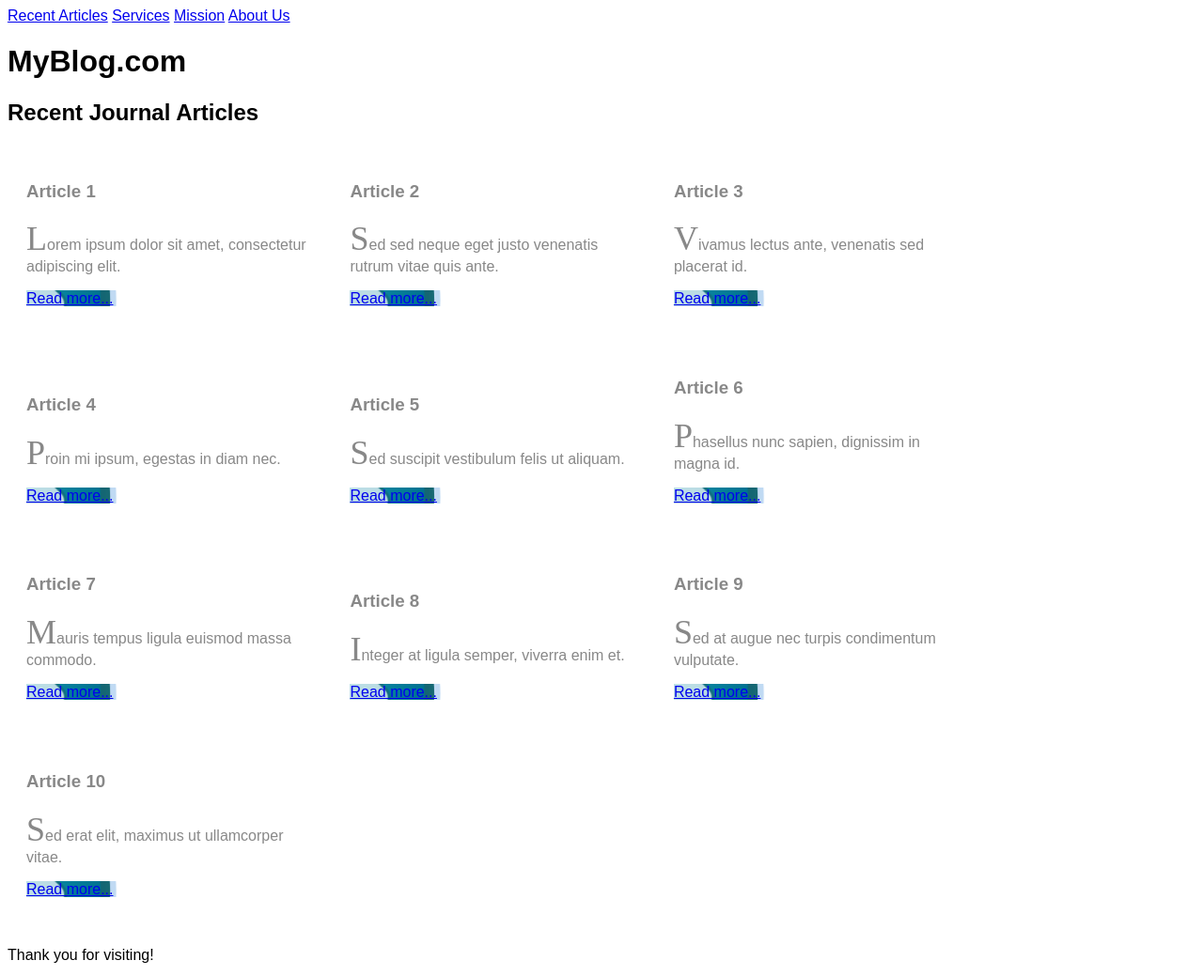
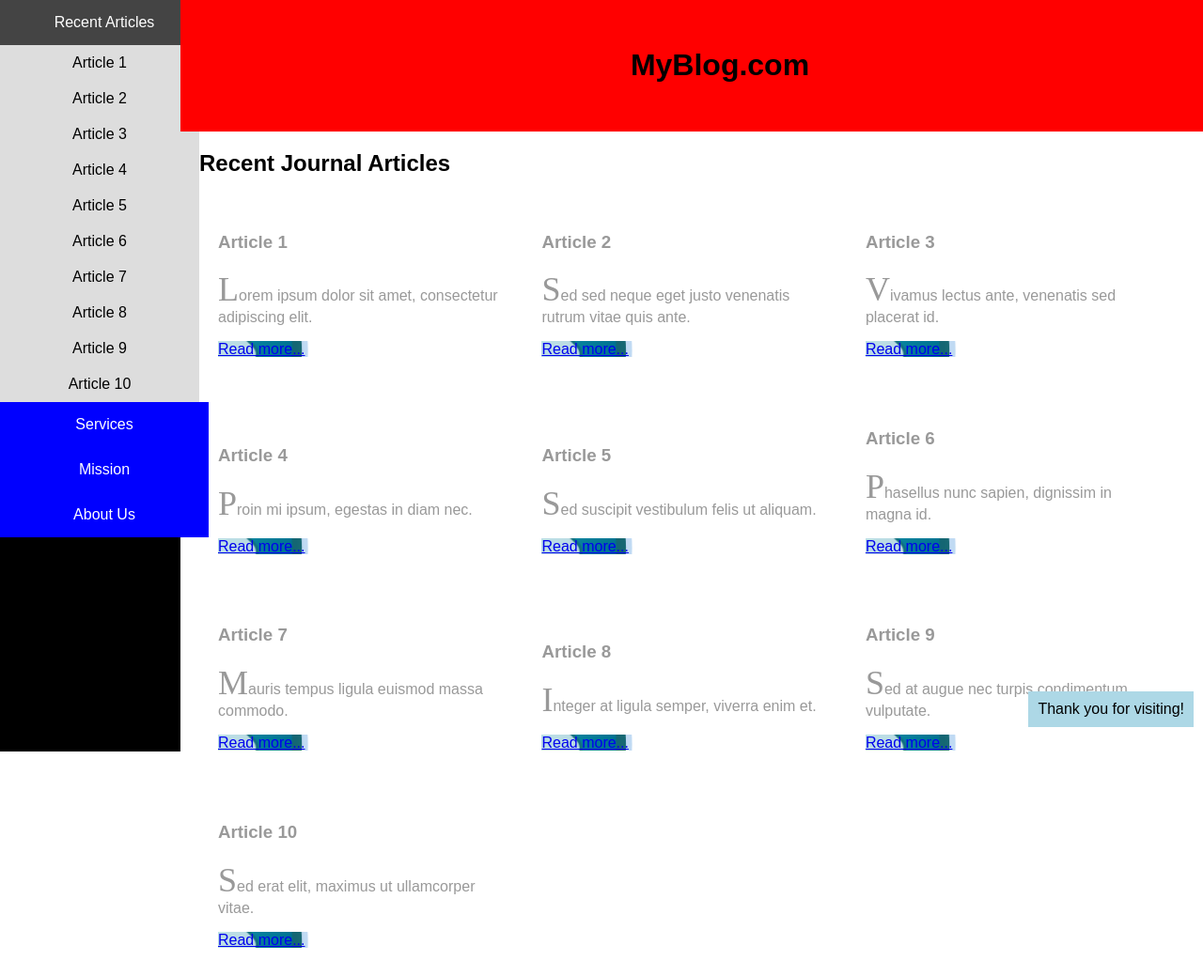
Before and after one commit to IanGraham24/CSS_T-S, a plain HTML site: page index.html in a window 1280 px wide. Shown: the top 1039 px of the page at 94% size. Drawn offline with Linux system fonts and the light colour scheme.

Commit message:
Update 7_transition.css

```diff
--- a/7_transition.css
+++ b/7_transition.css
@@ -1,50 +1,91 @@
 body {
+  margin: 0;
   font-family: Arial, sans-serif;
 }
 
-/* navigation buttons */
-#menuItems button {
-  background-color: #ccc;
-  border: none;
-  padding: 10px;
+/* LEFT MENU */
+#menuItems {
+  position: fixed;
+  left: 0;
+  top: 0;
+  width: 15%;
+  height: 100%;
+  background-color: black;
 }
 
-#menuItems button:hover {
-  background-color: #999;
+/* NAV ITEMS (buttons or links) */
+#menuItems button,
+#menuItems a {
+  display: block;
+  width: 100%;
+  padding: 15px;
+  background-color: blue;
+  color: white;
+  border: none;
+  text-decoration: none;
+  text-align: center;
 }
 
-/* hide jump menu */
+/* NAV HOVER */
+#menuItems button:hover,
+#menuItems a:hover {
+  background-color: #444;
+}
+
+/* JUMP MENU */
 #jumpMenu {
   display: none;
   list-style: none;
   padding: 0;
+  margin: 0;
 }
 
-/* show jump menu on hover */
-#recentArticles:hover + #jumpMenu {
+/* SHOW JUMP MENU */
+#recentArticles:hover + #jumpMenu,
+#menuItems a[href="recent.html"]:hover + #jumpMenu {
+  display: block;
+}
+
+#jumpMenu:hover {
   display: block;
 }
 
 #jumpMenu li a {
-  display: block;
-  padding: 5px;
-  background-color: #eee;
+  background-color: #ddd;
   color: black;
-  text-decoration: none;
+  padding: 10px;
 }
 
 #jumpMenu li a:hover {
-  background-color: #bbb;
+  background-color: #aaa;
   color: white;
 }
 
-/* articles */
+/* HEADER */
+header {
+  position: fixed;
+  left: 15%;
+  top: 0;
+  width: 85%;
+  background-color: red;
+  text-align: center;
+  padding: 30px;
+}
+
+/* MAIN CONTENT */
+main {
+  margin-left: 15%;
+  padding-top: 140px;
+  padding-left: 20px;
+}
+
+/* ARTICLES */
 article {
   width: 300px;
   display: inline-block;
   margin: 10px;
   padding: 10px;
-  color: #888;
+  color: #999;
   transition: color 2s, transform 2s;
 }
 
@@ -53,16 +94,25 @@ article:hover {
   transform: scale(1.05);
 }
 
-/* first letter styling */
+/* FIRST LETTER */
 article p:first-of-type::first-letter {
   font-family: "Times New Roman";
   font-size: 36px;
 }
 
-/* google links arrow */
+/* GOOGLE LINKS */
 a[href^="https://www.google.com"] {
   background-image: url("arrowarrow.png");
   background-repeat: no-repeat;
   background-position: right center;
   padding-right: 20px;
 }
+
+/* THANK YOU */
+#thanks {
+  position: fixed;
+  bottom: 10px;
+  right: 10px;
+  background-color: lightblue;
+  padding: 10px;
+}
```
